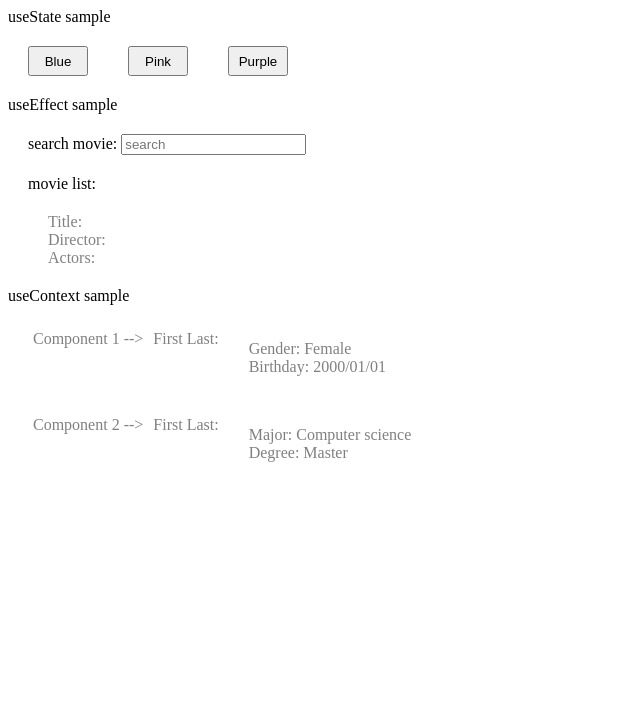
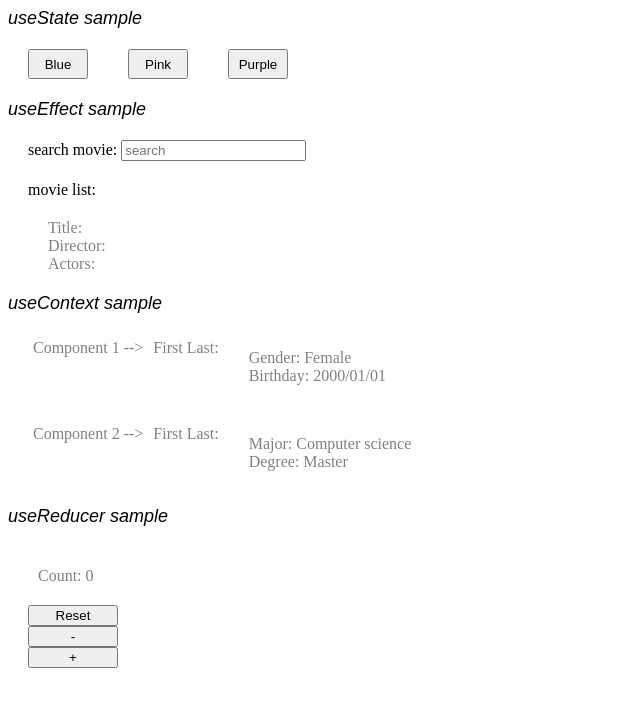
Before and after one commit to ValerieRen/vr-react-examples, a React (Create React App) app: page / in a window 1280 px wide. Shown: the top 706 px of the page, without its empty margins (0-640 px from the left). Built offline with nearby package versions, Linux system fonts and the light colour scheme; no server answers.

Commit message:
useReducer samples

```diff
--- a/src/App.js
+++ b/src/App.js
@@ -1,15 +1,21 @@
 import React from 'react';
 import './App.scss';
 import Colors from "./components/useState/Colors";
-import Count from "./components/useEffect/Count";
+import SearchMovies from "./components/useEffect/SearchMovies";
 import ContextProvider from "./components/useContext/ContextProvider";
+import Counter from "./components/useReducer/Counter";
 
 const App = () => {
   return (
-    <div>
+    <div className='container'>
+      <div className='title'><span>useState sample</span></div>
       <Colors />
-      <Count />
+      <div className='title'><span>useEffect sample</span></div>
+      <SearchMovies />
+      <div className='title'><span>useContext sample</span></div>
       <ContextProvider/>
+      <div className='title'><span>useReducer sample</span></div>
+      <Counter/>
     </div>
   );
 }
--- a/src/App.scss
+++ b/src/App.scss
@@ -15,6 +15,12 @@
 
 .App-link {
   color: #61dafb;
+}
+
+.title {
+  font-size: large;
+  font-family: "Arial";
+  font-style: italic;
 }
 
 .button {
@@ -68,3 +74,15 @@
   flex-direction: column;
   padding: 10px 30px;
 }
+
+.counter {
+  margin: 20px 20px;
+  color: grey;
+  display: flex;
+  flex-direction: column;
+  width: 90px;
+}
+
+.counter span {
+  padding: 20px 10px;
+}
--- a/src/components/useContext/ContextProvider.js
+++ b/src/components/useContext/ContextProvider.js
@@ -18,9 +18,6 @@ const ContextProvider = () => {
 
   return (
     <React.Fragment>
-      <div>
-        <span>useContext sample</span>
-      </div>
       <UserContext.Provider value={userState}>
         <ContextConsumer1 />
         <ContextConsumer2 />
--- a/src/components/useEffect/Count.js
+++ b/src/components/useEffect/SearchMovies.js
@@ -1,7 +1,7 @@
 import React, {useEffect, useState} from "react";
 
 // useEffect will run after render
-const Count = () => {
+const SearchMovies = () => {
   const [searchValue, setSearchValue] = useState('');
   const [movie, setMovie] = useState({});
 
@@ -32,9 +32,6 @@ const Count = () => {
 
   return (
     <React.Fragment>
-      <div>
-        <span>useEffect sample</span>
-      </div>
       <div className='search'>
         <span>search movie: </span>
         <input
@@ -56,4 +53,4 @@ const Count = () => {
   )
 };
 
-export default Count;
+export default SearchMovies;
--- /dev/null
+++ b/src/components/useReducer/Counter.js
@@ -0,0 +1,18 @@
+import React, {useReducer} from "react";
+import {init, reducer} from "./reducer";
+
+const Counter = () => {
+  const initialState = 0;
+  const [state, dispatch] = useReducer(reducer, initialState, init);
+
+  return (
+    <div className="counter">
+      <span>Count: {state.count}</span>
+      <button onClick={() => dispatch({type: 'reset', payload: initialState})}>Reset</button>
+      <button onClick={() => dispatch({type: 'decrement'})}>-</button>
+      <button onClick={() => dispatch({type: 'increment'})}>+</button>
+    </div>
+  );
+}
+
+export default Counter;
--- /dev/null
+++ b/src/components/useReducer/reducer/index.js
@@ -0,0 +1,18 @@
+export const init = (initialState) => {
+  return {
+    count: initialState,
+  };
+};
+
+export const reducer = (state, action = {}) => {
+  switch (action.type) {
+    case 'increment':
+      return {count: state.count + 1};
+    case 'decrement':
+      return {count: state.count - 1};
+    case 'reset':
+      return init(action.payload);
+    default:
+      throw new Error();
+  }
+}
--- a/src/components/useState/Colors.js
+++ b/src/components/useState/Colors.js
@@ -4,9 +4,6 @@ const Colors = ({defaultColor}) => {
   const [color, setColor] = useState(defaultColor);
   return (
     <React.Fragment>
-      <div>
-        <span>useState sample</span>
-      </div>
       <div className='button-group'>
         <button
           className={`button ${color === 'blue' ? 'button-blue' : ''}`}
```
